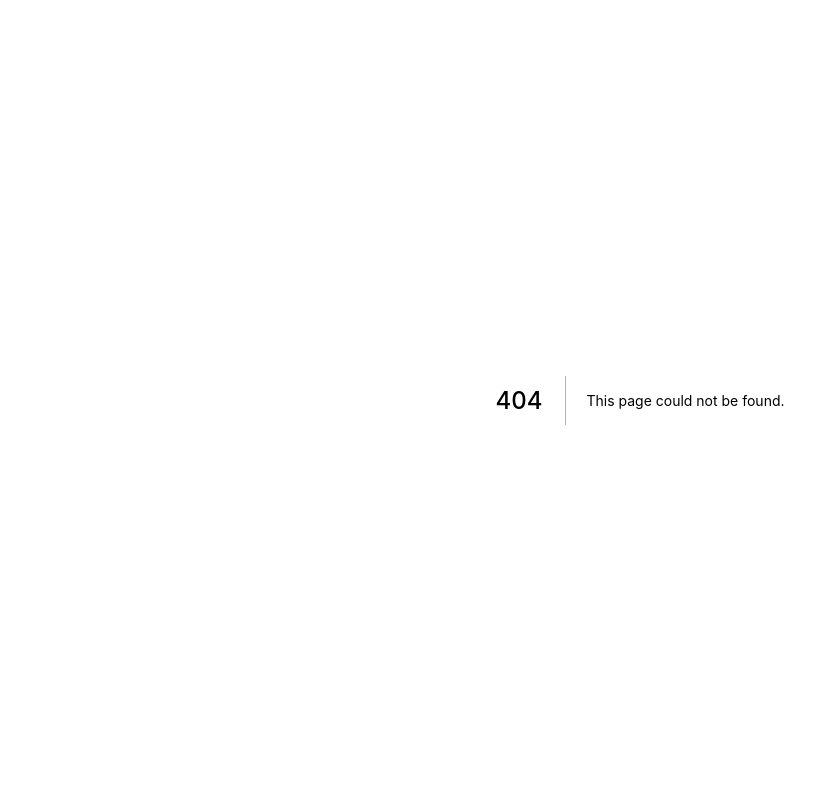
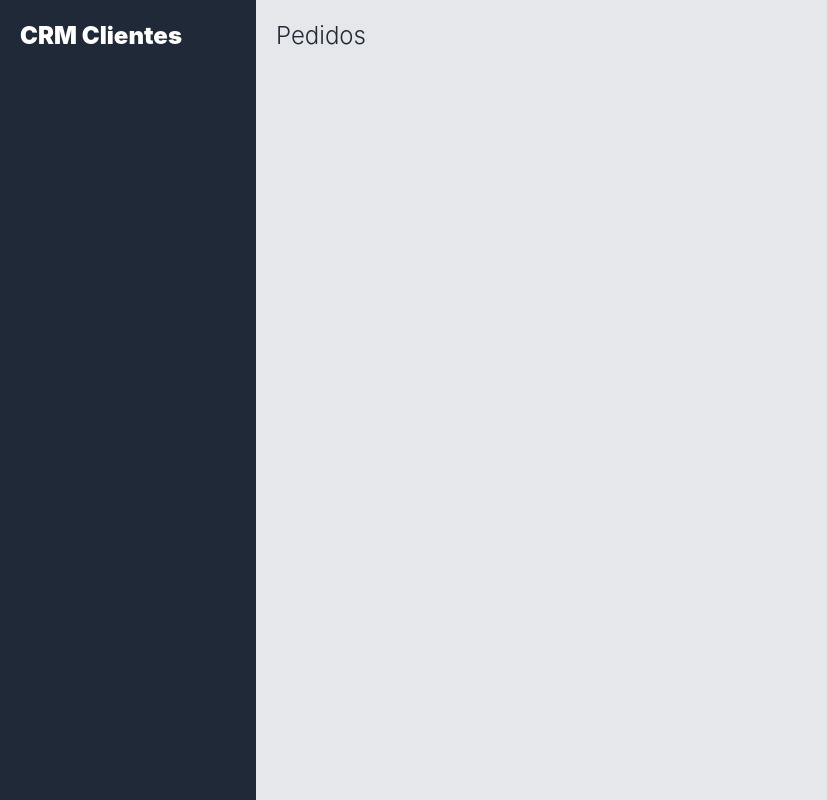
Before and after one commit to larturi/nextjs-v11-graphql-crm, a Next.js app: page /pedidos in a window 1280 px wide. Before the commit this address had no page. Shown: the whole page, without its empty margins (0-827 px from the left). Built offline with nearby package versions, Linux system fonts and the light colour scheme.

Commit message:
Instalacion de tailwind, Layout y paginas basicas

```diff
--- a/components/Layout.js
+++ b/components/Layout.js
@@ -1,10 +1,25 @@
-import React from 'react'
+import React from 'react';
+import Head from 'next/head';
+
+import Sidebar from './Sidebar';
 
 const Layout = ({ children }) => {
     return (
         <>
-           <h1>Desde Layout</h1>
-           { children }
+            <Head>
+                <link rel="stylesheet" href="https://cdnjs.cloudflare.com/ajax/libs/normalize/8.0.1/normalize.min.css" integrity="sha512-NhSC1YmyruXifcj/KFRWoC561YpHpc5Jtzgvbuzx5VozKpWvQ+4nXhPdFgmx8xqexRcpAglTj9sIBWINXa8x5w==" crossorigin="anonymous" referrerpolicy="no-referrer" />
+                <title>CRM - Administración de Clientes</title>
+            </Head>
+
+            <div className="bg-gray-200 min-h-screen">
+                <div className="sm:flex min-h-screen">
+                    <Sidebar />
+
+                    <main className="sm:w-2/3 xl:w-4/5 sm:min-h-screen p-5">
+                        { children }
+                    </main>
+                </div>
+            </div>
         </>
     )
 }
--- /dev/null
+++ b/components/Sidebar.js
@@ -0,0 +1,13 @@
+import React from 'react';
+
+const Sidebar = () => {
+    return (
+        <aside className="bg-gray-800 sm:w-1/3 xl:w-1/5 sm:min-h-screen p-5">
+            <div>
+                <p className="text-white text-2xl font-black">CRM Clientes</p>
+            </div>
+        </aside>
+    )
+}
+
+export default Sidebar;
--- a/package.json
+++ b/package.json
@@ -11,5 +11,10 @@
     "next": "11.0.0",
     "react": "17.0.2",
     "react-dom": "17.0.2"
+  },
+  "devDependencies": {
+    "autoprefixer": "^10.2.6",
+    "postcss": "^8.3.5",
+    "tailwindcss": "^2.2.0"
   }
 }
--- a/pages/_app.js
+++ b/pages/_app.js
@@ -1,4 +1,5 @@
-import '../styles/globals.css'
+import '../styles/globals.css';
+import 'tailwindcss/tailwind.css';
 
 function MyApp({ Component, pageProps }) {
   return <Component {...pageProps} />
--- a/pages/index.js
+++ b/pages/index.js
@@ -1,14 +1,13 @@
-import Head from 'next/head'
-import styles from '../styles/Home.module.css'
-
 import Layout from '../components/Layout';
 
-export default function Index() {
+const Index = () => {
   return (
     <div>
       <Layout>
-        <h2>Desde Index</h2>
+        <h1 className="text-2xl text-gray-800 font-light">Clientes</h1>
       </Layout>
     </div>
   )
-}
+};
+
+export default Index;
--- /dev/null
+++ b/pages/pedidos.js
@@ -0,0 +1,13 @@
+import Layout from '../components/Layout';
+
+const Pedidos = () => {
+  return (
+    <div>
+      <Layout>
+        <h1 className="text-2xl text-gray-800 font-light">Pedidos</h1>
+      </Layout>
+    </div>
+  )
+};
+
+export default Pedidos;
--- /dev/null
+++ b/pages/productos.js
@@ -0,0 +1,13 @@
+import Layout from '../components/Layout';
+
+const Productos = () => {
+  return (
+    <div>
+      <Layout>
+        <h1 className="text-2xl text-gray-800 font-light">Productos</h1>
+      </Layout>
+    </div>
+  )
+};
+
+export default Productos;
--- /dev/null
+++ b/postcss.config.js
@@ -0,0 +1,6 @@
+module.exports = {
+  plugins: {
+    tailwindcss: {},
+    autoprefixer: {},
+  },
+}
--- a/styles/globals.css
+++ b/styles/globals.css
@@ -1,3 +1,7 @@
+@tailwind base;
+@tailwind components;
+@tailwind utilities;
+
 html,
 body {
   padding: 0;
--- /dev/null
+++ b/tailwind.config.js
@@ -0,0 +1,11 @@
+module.exports = {
+  purge: [],
+  darkMode: false, // or 'media' or 'class'
+  theme: {
+    extend: {},
+  },
+  variants: {
+    extend: {},
+  },
+  plugins: [],
+}
```
Also changed, not shown: 1 other file (tests, documents, lock files or other folders).
